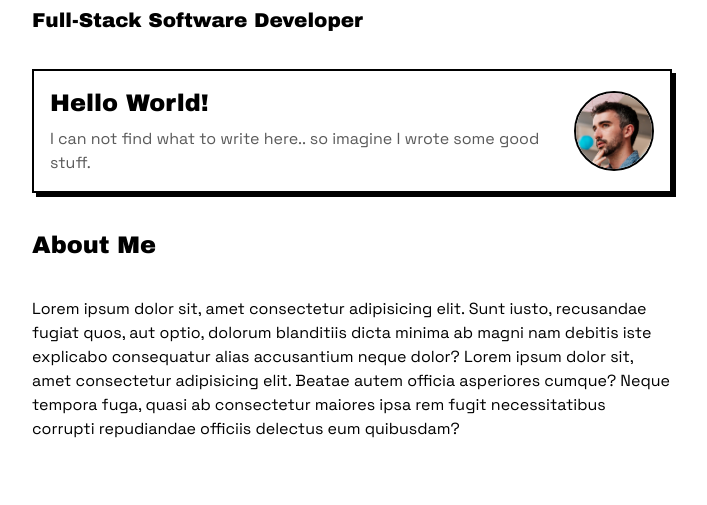
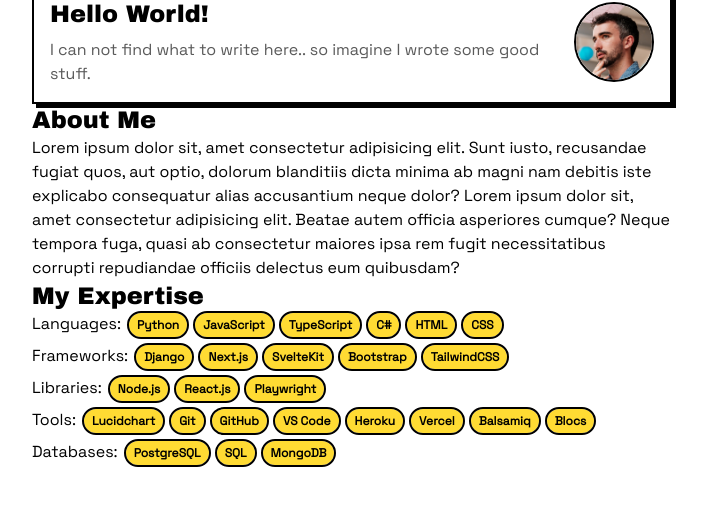
Before and after one commit to MarkChips/portfolio-website, a Next.js app: page / in a window 1280 px wide. Shown: the part 213-718 px from the top of the page, without its empty margins (288-995 px from the left). Built offline with nearby package versions, Linux system fonts and the light colour scheme.

Commit message:
add "my expertise" list with badge components

```diff
--- a/app/globals.css
+++ b/app/globals.css
@@ -1,5 +1,9 @@
 @import "tailwindcss";
 @import "tw-animate-css";
+
+li {
+  margin-bottom: 0.5rem;
+}
 
 @custom-variant dark (&:is(.dark *));
 
--- a/app/page.tsx
+++ b/app/page.tsx
@@ -3,6 +3,7 @@ import TextGif from "@/components/ui/text-gif";
 import { Card } from '@/components/retroui/Card';
 import { Text } from "@/components/retroui/Text";
 import { Avatar } from "@/components/retroui/Avatar";
+import { Badge } from "@/components/retroui/Badge";
 
 export default function Home() {
   return (
@@ -27,8 +28,55 @@ export default function Home() {
             </Card.Content>
           </div>
         </Card>
-        <Text as="h3">About Me</Text>
-        <p>Lorem ipsum dolor sit, amet consectetur adipisicing elit. Sunt iusto, recusandae fugiat quos, aut optio, dolorum blanditiis dicta minima ab magni nam debitis iste explicabo consequatur alias accusantium neque dolor? Lorem ipsum dolor sit, amet consectetur adipisicing elit. Beatae autem officia asperiores cumque? Neque tempora fuga, quasi ab consectetur maiores ipsa rem fugit necessitatibus corrupti repudiandae officiis delectus eum quibusdam?</p>
+        <section>
+          <Text as="h3">About Me</Text>
+          <p>Lorem ipsum dolor sit, amet consectetur adipisicing elit. Sunt iusto, recusandae fugiat quos, aut optio, dolorum blanditiis dicta minima ab magni nam debitis iste explicabo consequatur alias accusantium neque dolor? Lorem ipsum dolor sit, amet consectetur adipisicing elit. Beatae autem officia asperiores cumque? Neque tempora fuga, quasi ab consectetur maiores ipsa rem fugit necessitatibus corrupti repudiandae officiis delectus eum quibusdam?</p>
+        </section>
+        <section>
+          <Text as="h3">My Expertise</Text>
+          <ul>
+            <li>
+              Languages:
+              <Badge>Python</Badge>
+              <Badge>JavaScript</Badge>
+              <Badge>TypeScript</Badge>
+              <Badge>C#</Badge>
+              <Badge>HTML</Badge>
+              <Badge>CSS</Badge>
+            </li>
+            <li>
+              Frameworks:
+              <Badge>Django</Badge>
+              <Badge>Next.js</Badge>
+              <Badge>SvelteKit</Badge>
+              <Badge>Bootstrap</Badge>
+              <Badge>TailwindCSS</Badge>
+            </li>
+            <li>
+              Libraries:
+              <Badge>Node.js</Badge>
+              <Badge>React.js</Badge>
+              <Badge>Playwright</Badge>
+            </li>
+            <li>
+              Tools:
+              <Badge>Lucidchart</Badge>
+              <Badge>Git</Badge>
+              <Badge>GitHub</Badge>
+              <Badge>VS Code</Badge>
+              <Badge>Heroku</Badge>
+              <Badge>Vercel</Badge>
+              <Badge>Balsamiq</Badge>
+              <Badge>Blocs</Badge>
+            </li>
+            <li>
+              Databases:
+              <Badge>PostgreSQL</Badge>
+              <Badge>SQL</Badge>
+              <Badge>MongoDB</Badge>
+            </li>
+          </ul>
+        </section>
       </main>
     </div >
   );
--- /dev/null
+++ b/components/retroui/Badge.tsx
@@ -0,0 +1,44 @@
+import { cn } from "@/lib/utils";
+import { cva, VariantProps } from "class-variance-authority";
+import React, { HTMLAttributes } from "react";
+
+const badgeVariants = cva("font-semibold rounded", {
+  variants: {
+    variant: {
+      default: "bg-muted text-muted-foreground",
+      outline: "outline-2 outline-foreground text-foreground",
+      solid: "bg-foreground text-background",
+      surface: "outline-2 bg-primary text-primary-foreground",
+    },
+    size: {
+      sm: "px-2 py-1 text-xs",
+      md: "px-2.5 py-1.5 text-sm",
+      lg: "px-3 py-2 text-base",
+    },
+  },
+  defaultVariants: {
+    variant: "default",
+    size: "md",
+  },
+});
+
+interface ButtonProps
+  extends HTMLAttributes<HTMLSpanElement>,
+  VariantProps<typeof badgeVariants> { }
+
+export function Badge({
+  children,
+  size = "sm",
+  variant = "surface",
+  className = "rounded-full ml-2",
+  ...props
+}: ButtonProps) {
+  return (
+    <span
+      className={cn(badgeVariants({ variant, size }), className)}
+      {...props}
+    >
+      {children}
+    </span>
+  );
+}
```
